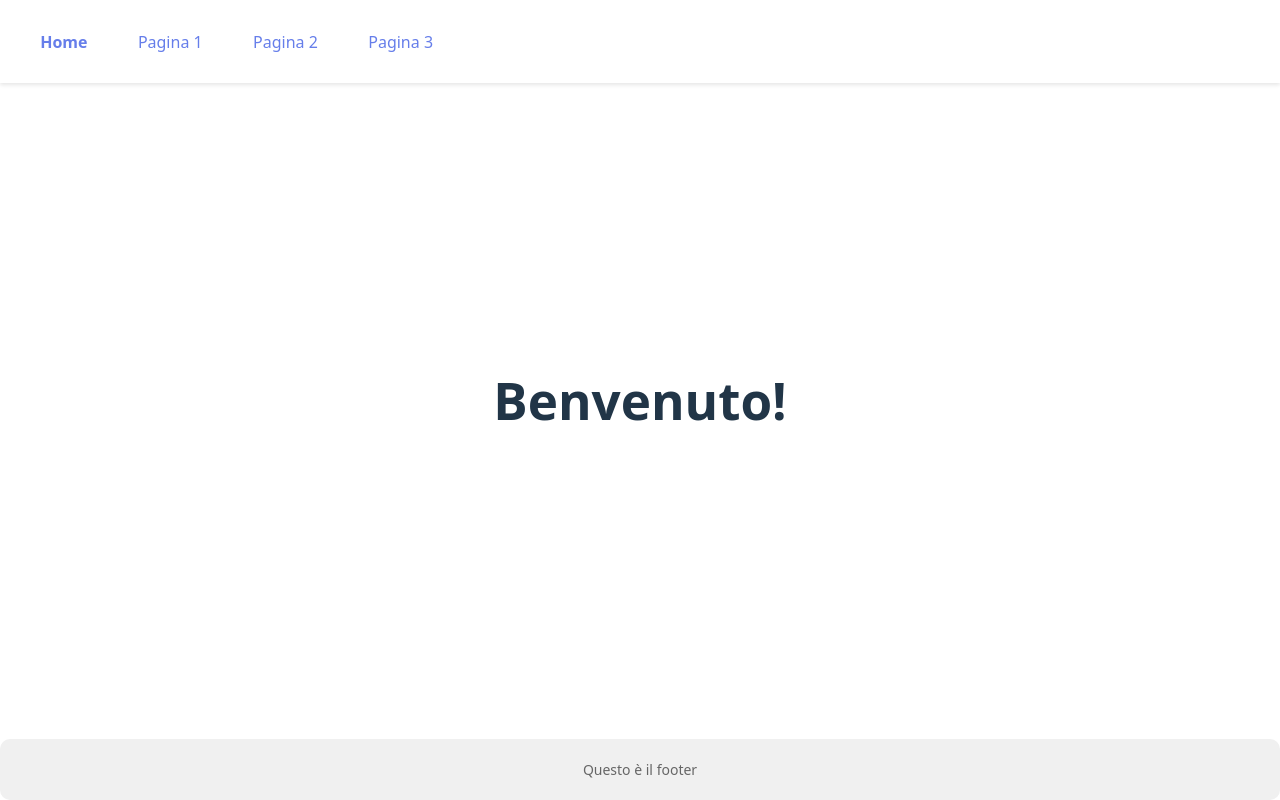
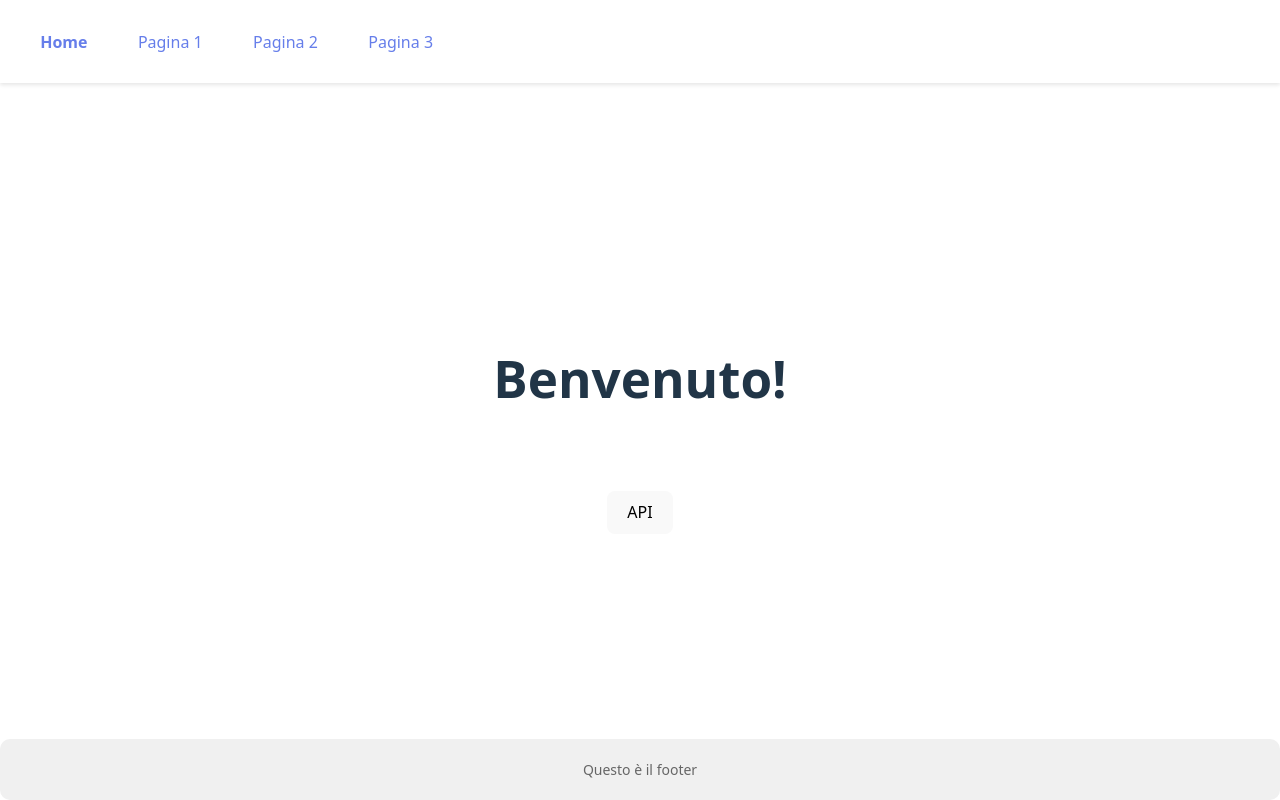
Before and after one commit to Andrea205top/react-pratica, a React (Vite) app in the folder pratica-react/: page / in a window 1280 px wide. Built offline with nearby package versions, Linux system fonts and the light colour scheme.

Commit message:
creazione bottone per chiamare l'api

```diff
--- a/pratica-react/src/components/useAPI.ts
+++ b/pratica-react/src/components/useAPI.ts
@@ -1,6 +1,8 @@
 import axios from "axios";
 
 function useAPI(){
+    console.log("sto usando useAPI");
+
 
     const API_URL = "https://apigw-prep.grupporealemutua.it/gateway/cIAM/loginEndpoint";
     const API_KEY = "d26c4461-169a-4792-b277-d0d1c2204913";
@@ -28,11 +30,12 @@ function useAPI(){
                 error: err.message || "Errore generico"
             }
         }
+    }
 
-        return {
+    return {
+        pApi:{
             fetchData,
         }
-
     }
 
 } export default useAPI;
--- a/pratica-react/src/components/welcome.tsx
+++ b/pratica-react/src/components/welcome.tsx
@@ -3,6 +3,8 @@ import useStateExample from "./useStateExample.ts";
 import usePagine from "./usePagine.ts";
 import Header from "./header.tsx";
 import Footer from "./footer.tsx";
+
+import useAPI from "./useAPI.ts";
 
 document.title = "Welcome page"; // componente padre
 function Welcome() {
@@ -23,6 +25,8 @@ function Welcome() {
                 <div style={{ padding: '50px' }}>
                     <h1>Benvenuto!</h1>
                 </div>
+
+                <button onClick={useAPI}>API</button>
 
                 {/* Contenuto Welcome */}
                 <Header
```
